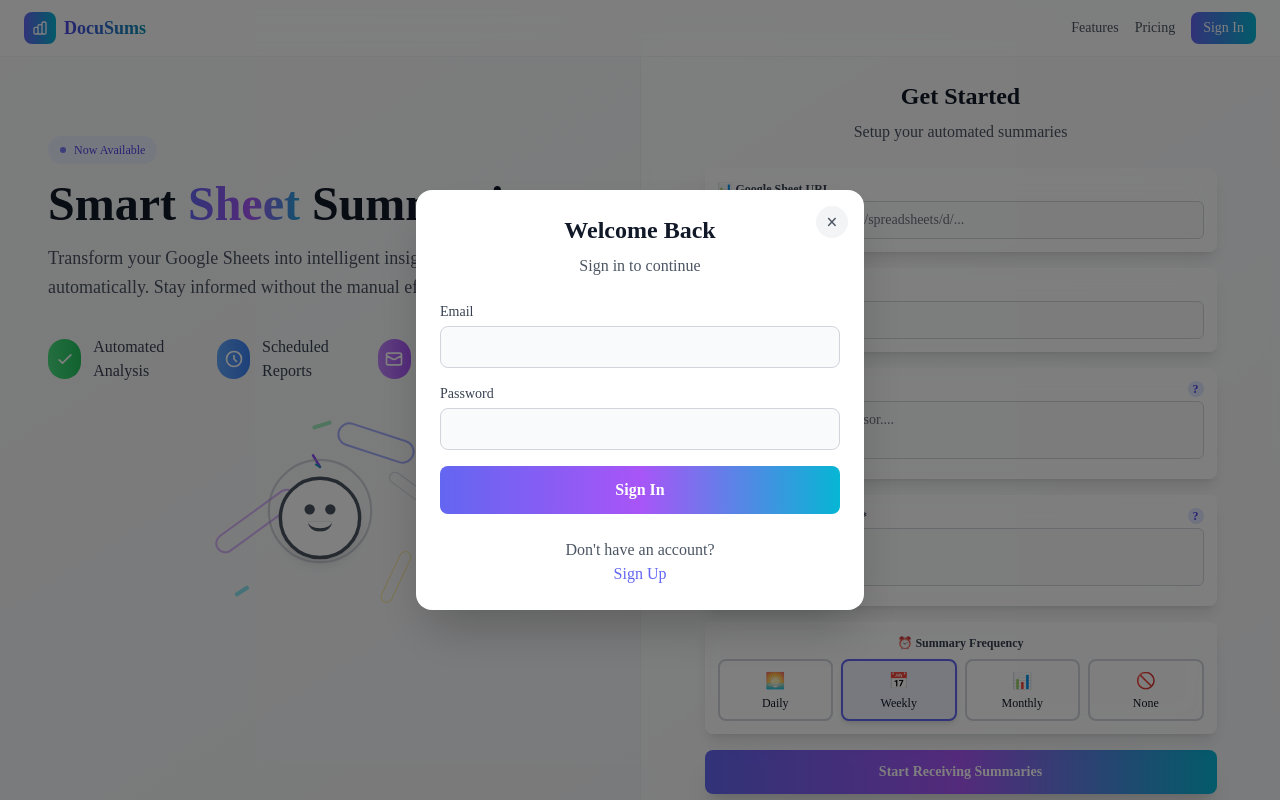
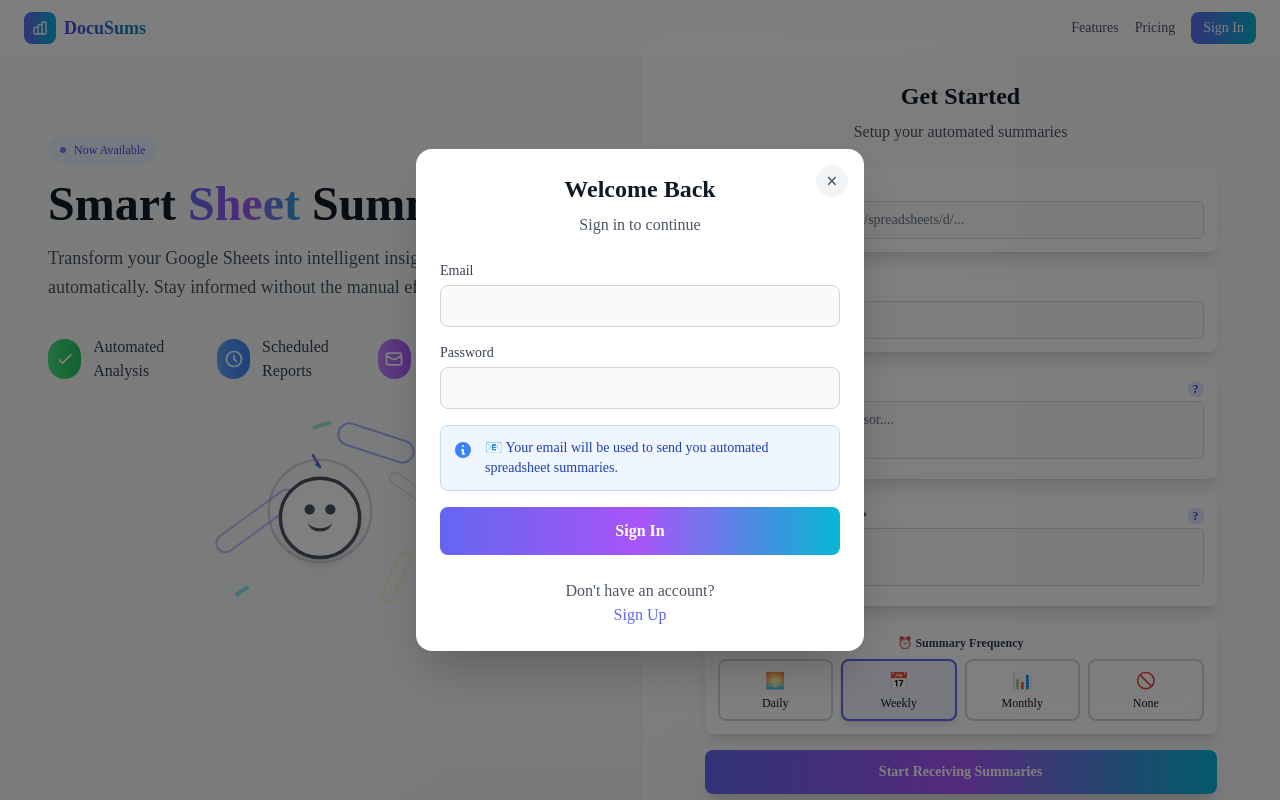
Before and after one commit to GarethNobleLFG/google-sheets-summarizer-app, a React app in the folder frontend/: page / in a window 1280 px wide. Both pictures are taken after a click on the button "Sign In". Built offline with nearby package versions, Linux system fonts and the light colour scheme; the HTML template or start-up script is replaced by a standard one.

Commit message:
feat: added disclaimer to login modal

```diff
--- a/frontend/src/pages/main-page/components/userAuthModal.tsx
+++ b/frontend/src/pages/main-page/components/userAuthModal.tsx
@@ -105,6 +105,21 @@
                                 />
                             </div>
 
+                            <div className="bg-blue-50 dark:bg-blue-900/20 border border-blue-200 dark:border-blue-800 rounded-lg p-3">
+                                <div className="flex items-start">
+                                    <div className="flex-shrink-0">
+                                        <svg className="h-5 w-5 text-blue-500 dark:text-blue-400 mt-0.5" fill="currentColor" viewBox="0 0 20 20">
+                                            <path fillRule="evenodd" d="M18 10a8 8 0 11-16 0 8 8 0 0116 0zm-7-4a1 1 0 11-2 0 1 1 0 012 0zM9 9a1 1 0 000 2v3a1 1 0 001 1h1a1 1 0 100-2v-3a1 1 0 00-1-1H9z" clipRule="evenodd" />
+                                        </svg>
+                                    </div>
+                                    <div className="ml-3">
+                                        <p className="text-sm font-medium text-blue-800 dark:text-blue-200">
+                                            📧 Your email will be used to send you automated spreadsheet summaries.
+                                        </p>
+                                    </div>
+                                </div>
+                            </div>
+
                             {error && (
                                 <div className="bg-red-50 dark:bg-red-900/20 border border-red-200 dark:border-red-800 rounded-lg p-3">
                                     <p className="text-sm text-red-600 dark:text-red-400">{error}</p>
```
